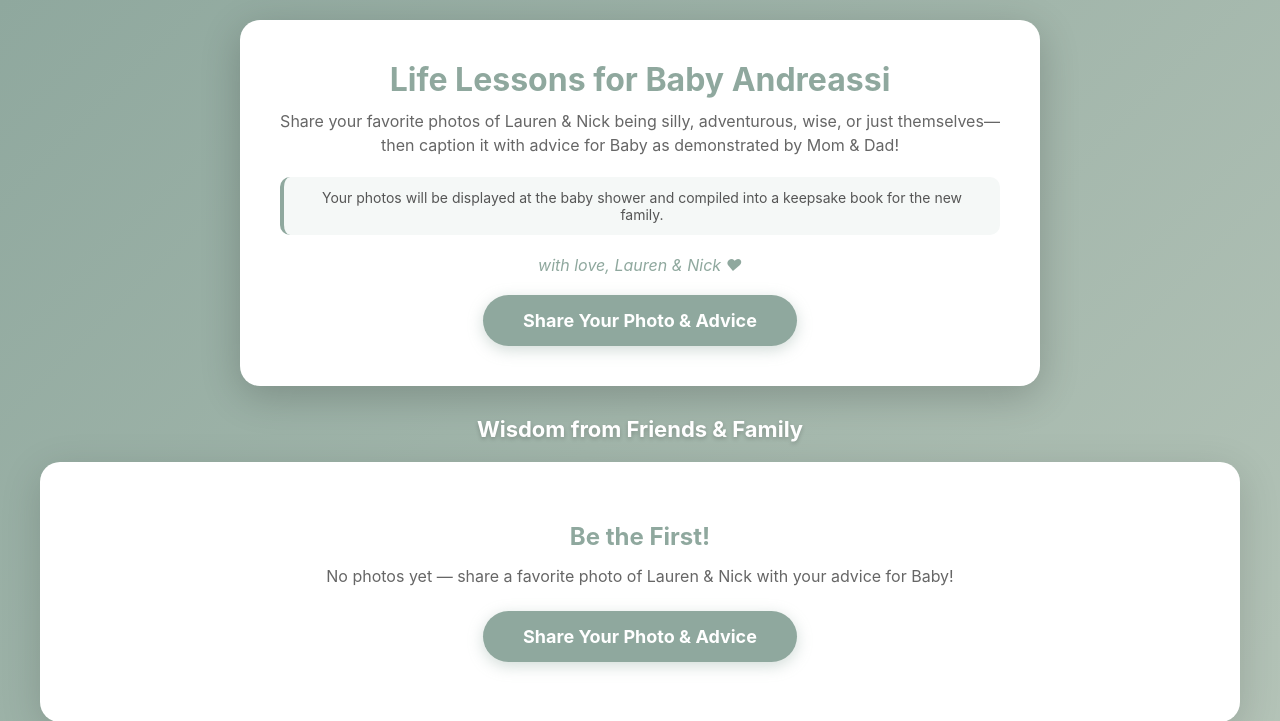
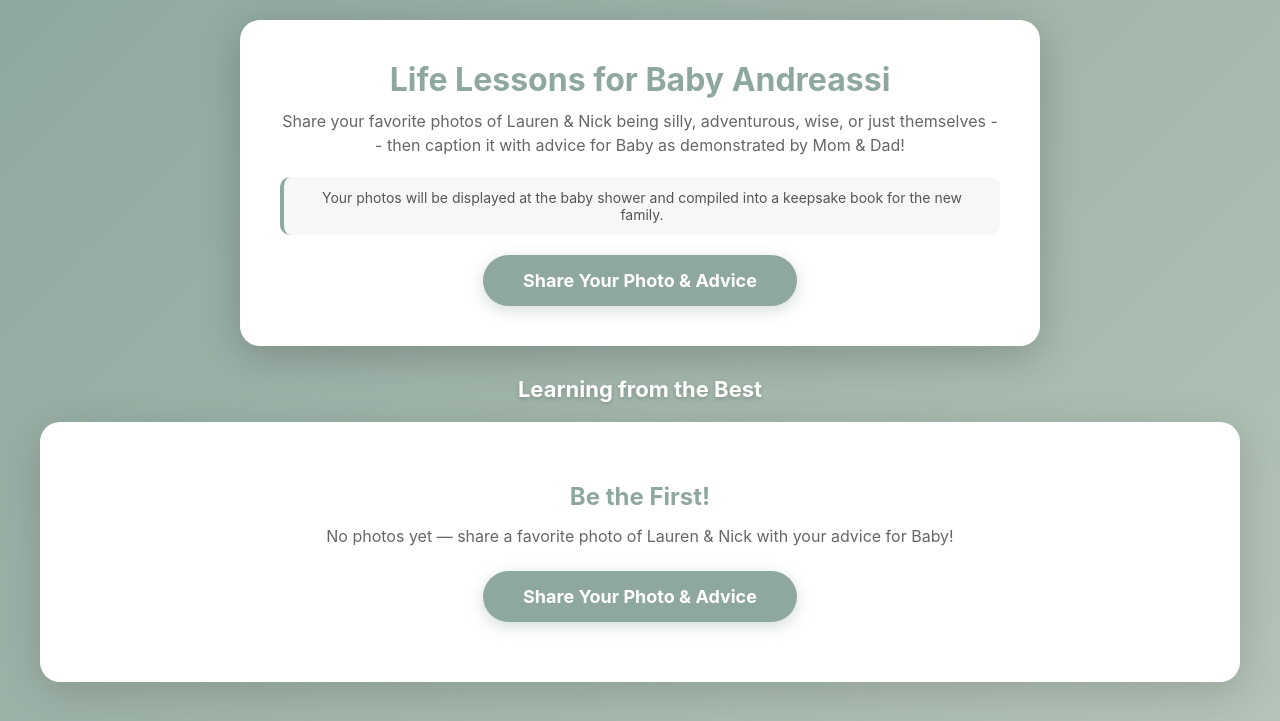
Before and after one commit to allison-dzubak/babyshower, a Flask app: page /gallery in a window 1280 px wide. Shown: the top 721 px of the page. Run offline with Flask 3, Linux system fonts and the light colour scheme; data that the repository does not hold is empty; some libraries are stand-ins or nearby versions.

Commit message:
Update instruction phrasing

```diff
--- a/templates/gallery.html
+++ b/templates/gallery.html
@@ -204,21 +204,21 @@
         <h1>Life Lessons for Baby Andreassi</h1>
         <p class="subtitle">
             Share your favorite photos of Lauren & Nick being silly, adventurous,
-            wise, or just themselves—then caption it with advice for Baby as
+            wise, or just themselves -- then caption it with advice for Baby as
             demonstrated by Mom & Dad!
         </p>
         <p class="keepsake">
             Your photos will be displayed at the baby shower and compiled into
             a keepsake book for the new family.
         </p>
-        <p class="parents">with love, Lauren & Nick ♥</p>
+<!--        <p class="parents">with love, Lauren & Nick ♥</p>-->
         <a href="{{ url_for('upload') }}" class="upload-btn">Share Your Photo & Advice</a>
     </header>
 
     <!-- Gallery -->
     <section class="gallery-section">
         <div class="gallery-header">
-            <h2>Wisdom from Friends & Family</h2>
+            <h2>Learning from the Best</h2>
             <p class="photo-count" id="photoCount"></p>
         </div>
 
```
